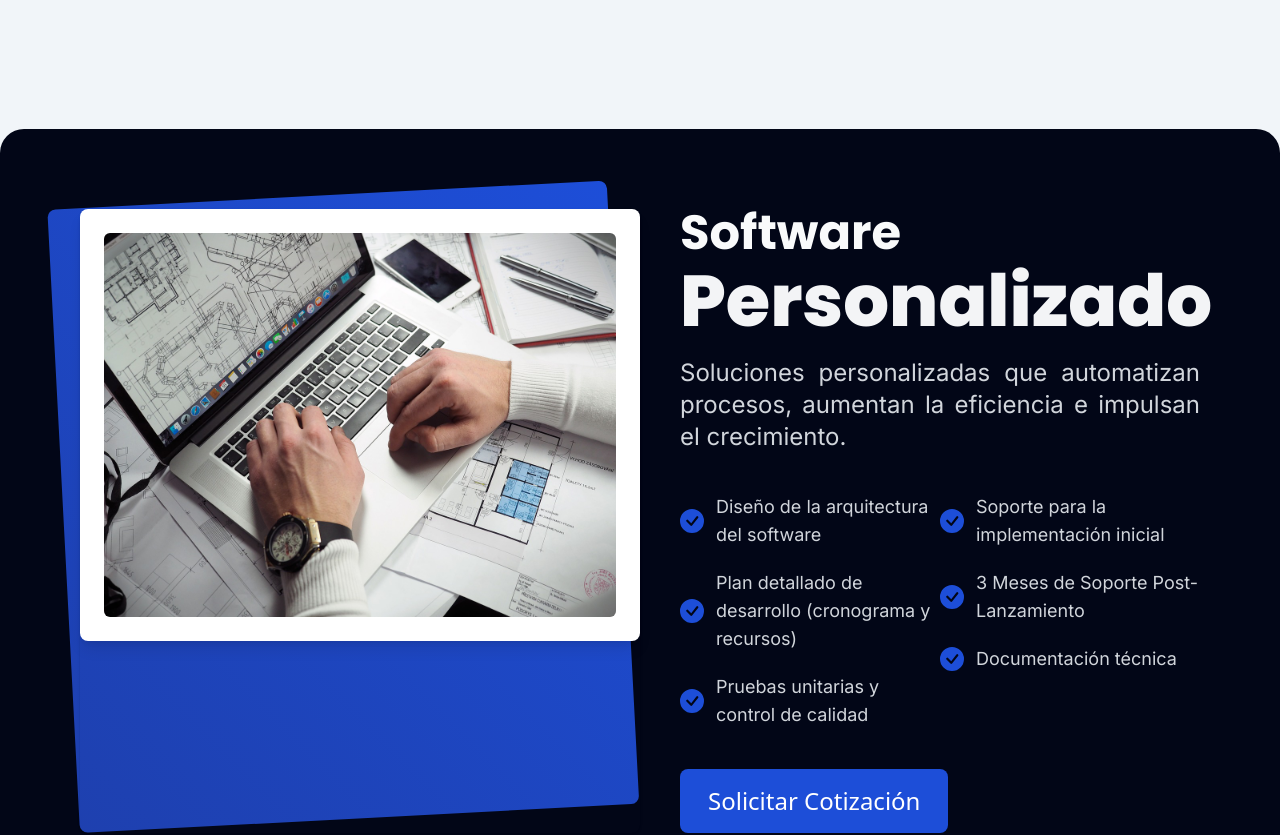
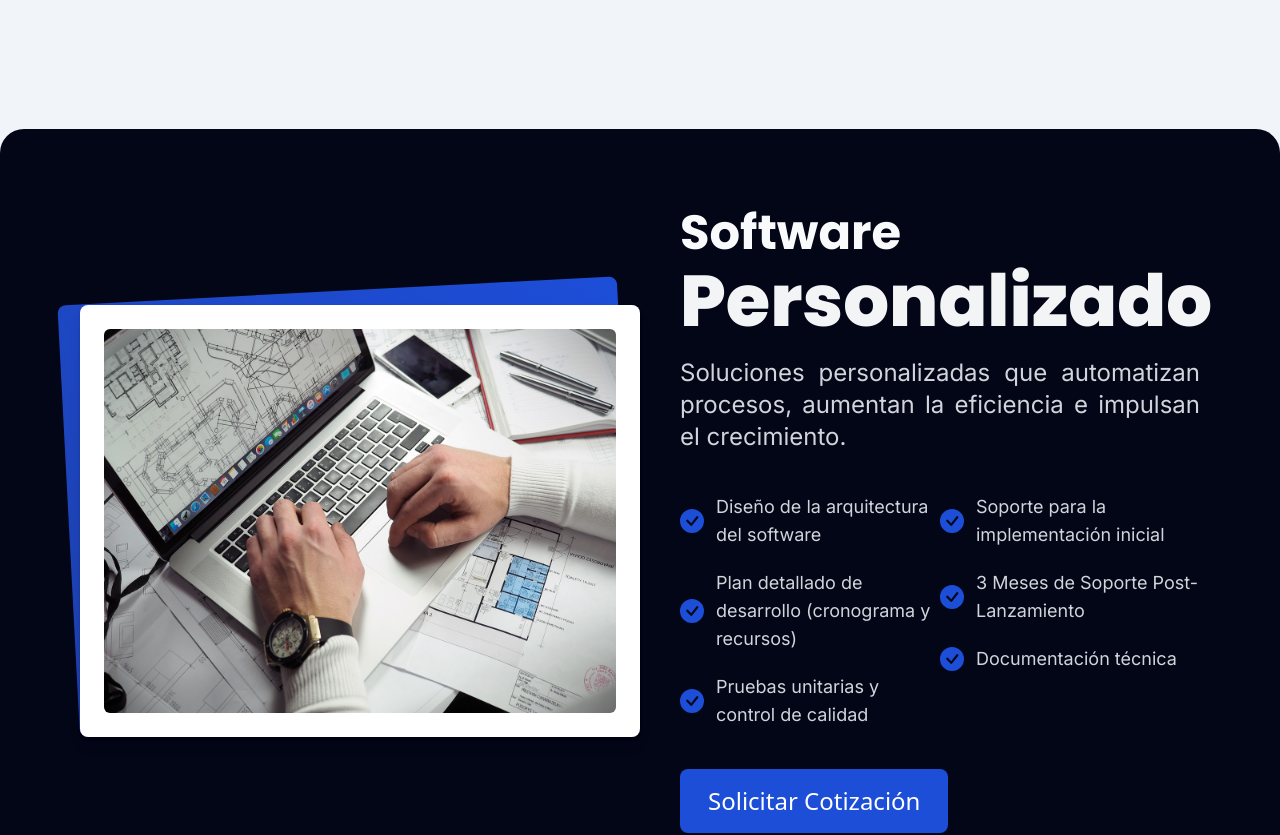
Before and after one commit to carlicdev/reactivo, a Next.js app: page /desarrollo-de-software in a window 1280 px wide. Shown: the part 480-1315 px from the top of the page. Built offline with nearby package versions, Linux system fonts and the light colour scheme.

Commit message:
fixed software banner

```diff
--- a/app/components/SoftwareBanner.js
+++ b/app/components/SoftwareBanner.js
@@ -6,17 +6,19 @@ const SoftwareBanner = ({ handleModal }) => {
   return (
     <div id={'software-banner'} className='w-full h-auto my-[50px]' >
         <div className=' h-full py-20'>
-            <div className='max-w-7xl w-full mx-auto bg-slate-950  rounded-3xl p-5 lg:p-20'>
-                <div className='flex flex-wrap'>
-                    <div className='relative flex w-full lg:w-1/2 mt-5 lg:mt-0 mb-5 lg:mb-0'>
-                        <div className='rounded-lg shadow z-10'>
-                            <div className='bg-white rounded-lg p-3 md:p-6 shadow-lg'>
-                                <div className='rounded-md overflow-hidden'>
-                                    <Image src={'/softwarePers2.jpg'} alt='img' width={600} height={400} />
+            <div className='max-w-7xl w-full mx-auto bg-slate-950  shadow-xl rounded-3xl p-5 lg:p-20'>
+                <div className='flex flex-wrap items-center'>
+                    <div className="w-full lg:w-1/2">
+                        <div className='relative flex  mt-5 lg:mt-0 mb-5 lg:mb-0'>
+                            <div className='rounded-lg shadow z-10'>
+                                <div className='bg-white rounded-lg p-3 md:p-6 shadow-lg'>
+                                    <div className='rounded-md overflow-hidden'>
+                                        <Image src={'/softwarePers2.jpg'} alt='img' width={600} height={400} />
+                                    </div>
                                 </div>
                             </div>
+                            <div className='absolute inset-0 bg-gradient-to-bl from-blue-700 to-blue-800 rounded-lg transform -rotate-3 origin-bottom-left'></div>
                         </div>
-                        <div className='absolute inset-0 bg-gradient-to-bl from-blue-700 to-blue-800 rounded-lg transform -rotate-3 origin-bottom-left'></div>
                     </div>
                     <div className='w-full lg:w-1/2 lg:pl-10'>
                         <h2 className="text-gray-50 font-bold text-3xl md:text-5xl mb-2">Software</h2>
```
